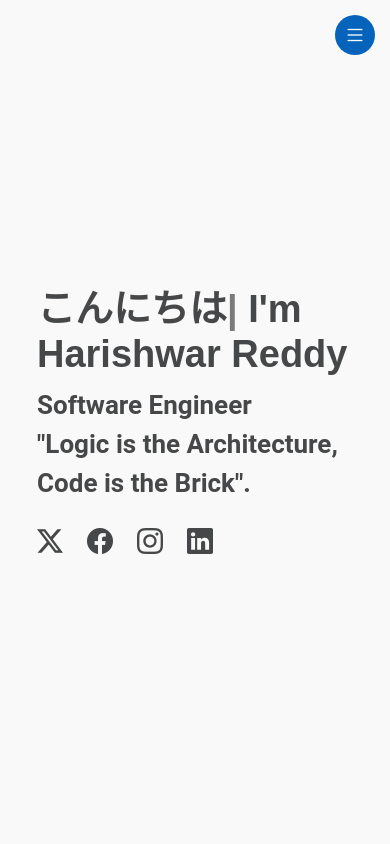
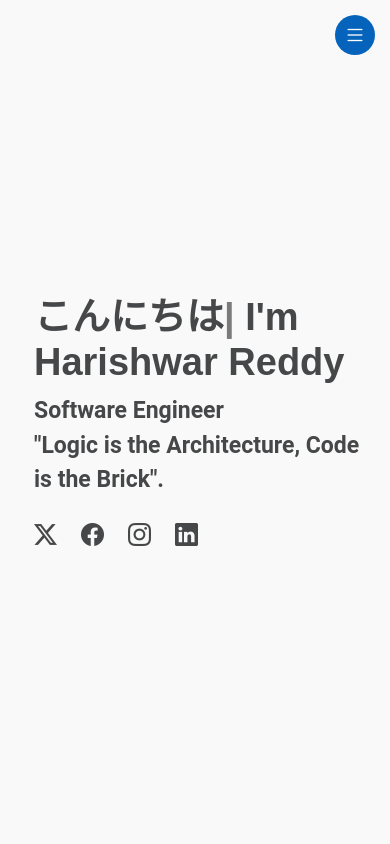
Before and after one commit to harishwarreddie/portfolio, a plain HTML site: page index.html in a window 390 px wide. Shown: the top 844 px of the page. Drawn offline with Linux system fonts and the light colour scheme; a web font is replaced by a local one.

Commit message:
Update main.css

```diff
--- a/assets/css/main.css
+++ b/assets/css/main.css
@@ -605,15 +605,15 @@ section,
   .hero .container {
   position: relative;
   z-index: 3;
-  margin-left: 25px;
+  margin-left: 22px;
   }
 
   .hero p {
-    font-size: 26px;
+    font-size: 23px;
   }
 
   .hero .social-links a {
-  font-size: 26px;
+  font-size: 23px;
   display: inline-block;
   color: color-mix(in srgb, var(--default-color), transparent 15%);
   line-height: 1;
```
